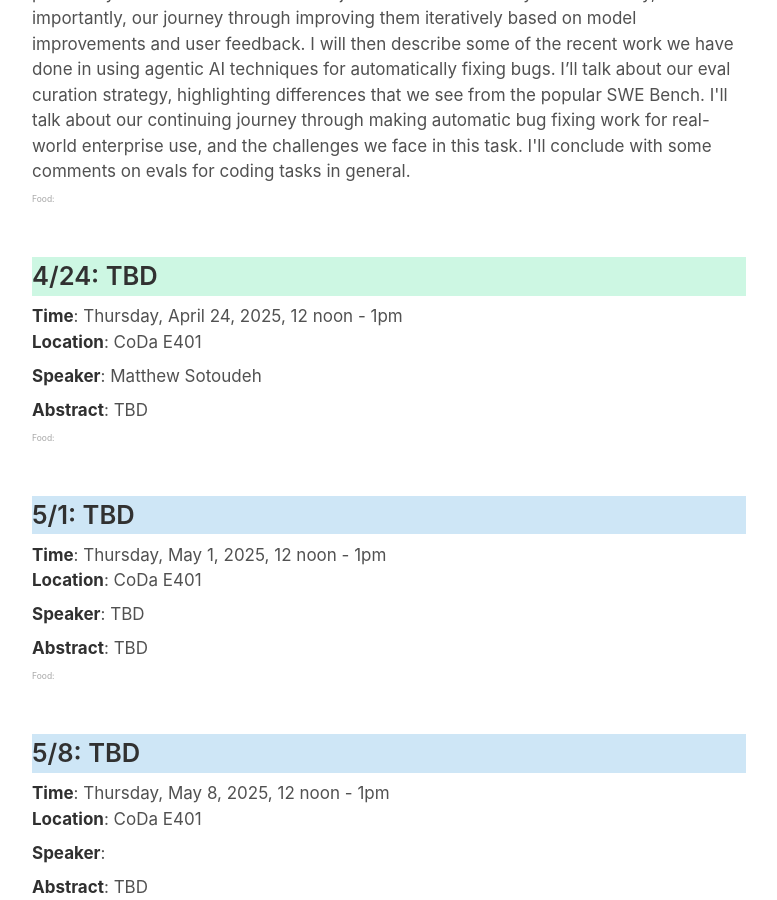
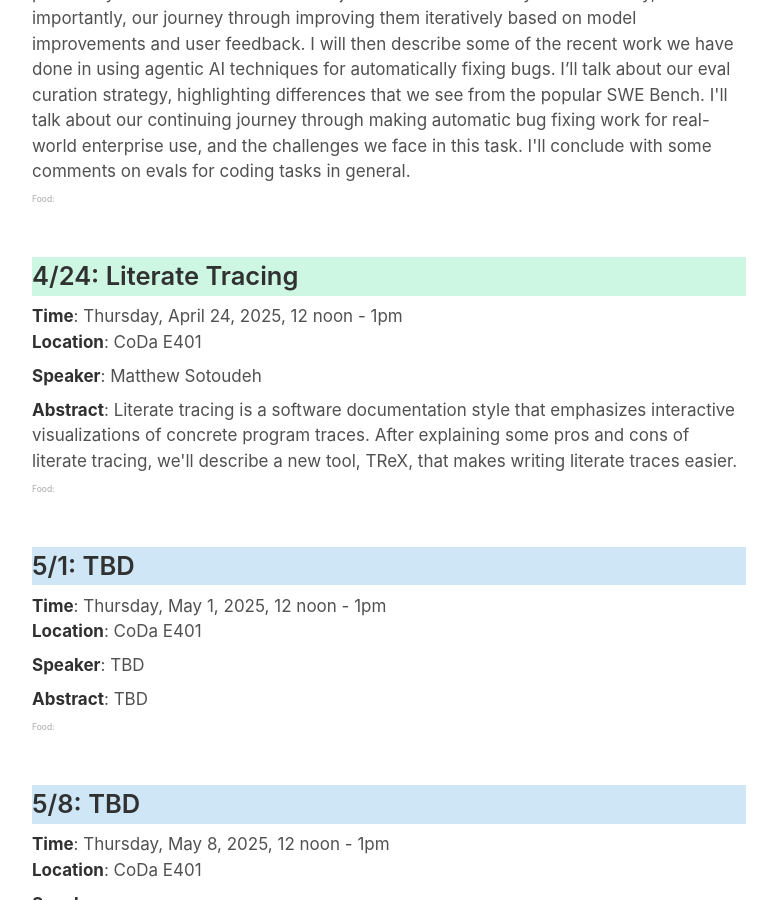
Before and after one commit to software-research-lunch/software-research-lunch.github.io, a Jekyll site: the page built from index.html, in a window 1280 px wide and 900 px high, scrolled down 1770 px. Shown: the whole window, without its empty margins (251-1028 px from the left). Built offline with Jekyll 4.4.1, drawn with Linux system fonts in a browser that asks for light colours.

Commit message:
_data: add matt talk

```diff
--- a/_data/schedule.yml
+++ b/_data/schedule.yml
@@ -51,10 +51,10 @@ y25_spring:
       speaker: "Satish Chandra"
       bio: "Satish Chandra is a software engineer at Google, working on applying ML techniques for developer productivity. Previously, he has held positions at Meta (then Facebook), Samsung, IBM Research and Bell Labs.  Satish obtained a PhD from University of Wisconsin-Madison and a bachelors in engineering from Indian Institute of Technology-Kanpur. He is an ACM Fellow."
     - date: "2025-4-24"
-      abstract: "TBD"
-      title: "TBD"
+      abstract: "Literate tracing is a software documentation style that emphasizes interactive visualizations of concrete program traces. After explaining some pros and cons of literate tracing, we'll describe a new tool, TReX, that makes writing literate traces easier."
+      title: "Literate Tracing"
       speaker: "Matthew Sotoudeh"
-      bio: "TBD"
+      bio: "Matthew is a fourth year PhD candidate advised by Dawson Engler."
     - date: "2025-5-1"
       abstract: "TBD"
       title: "TBD"
```
